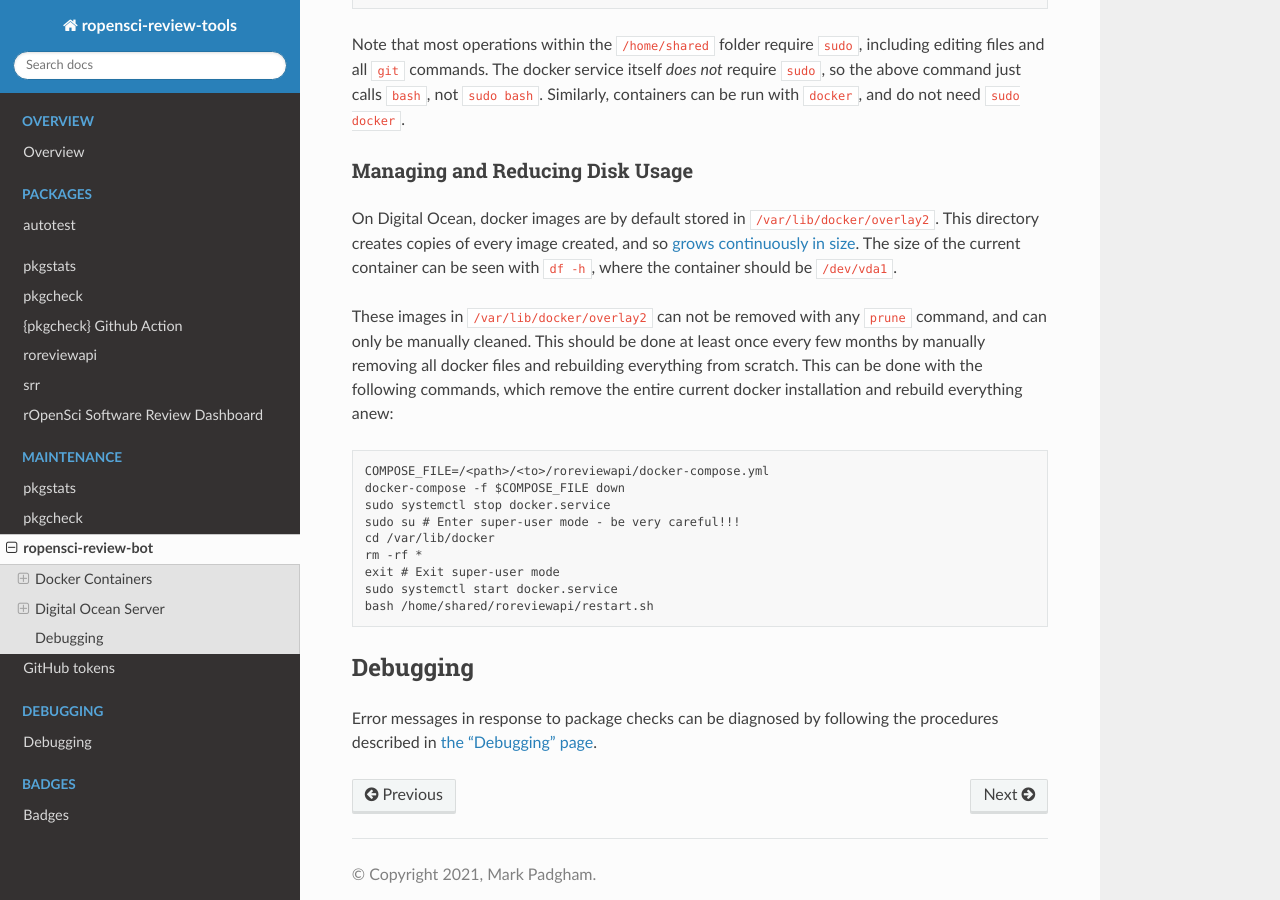
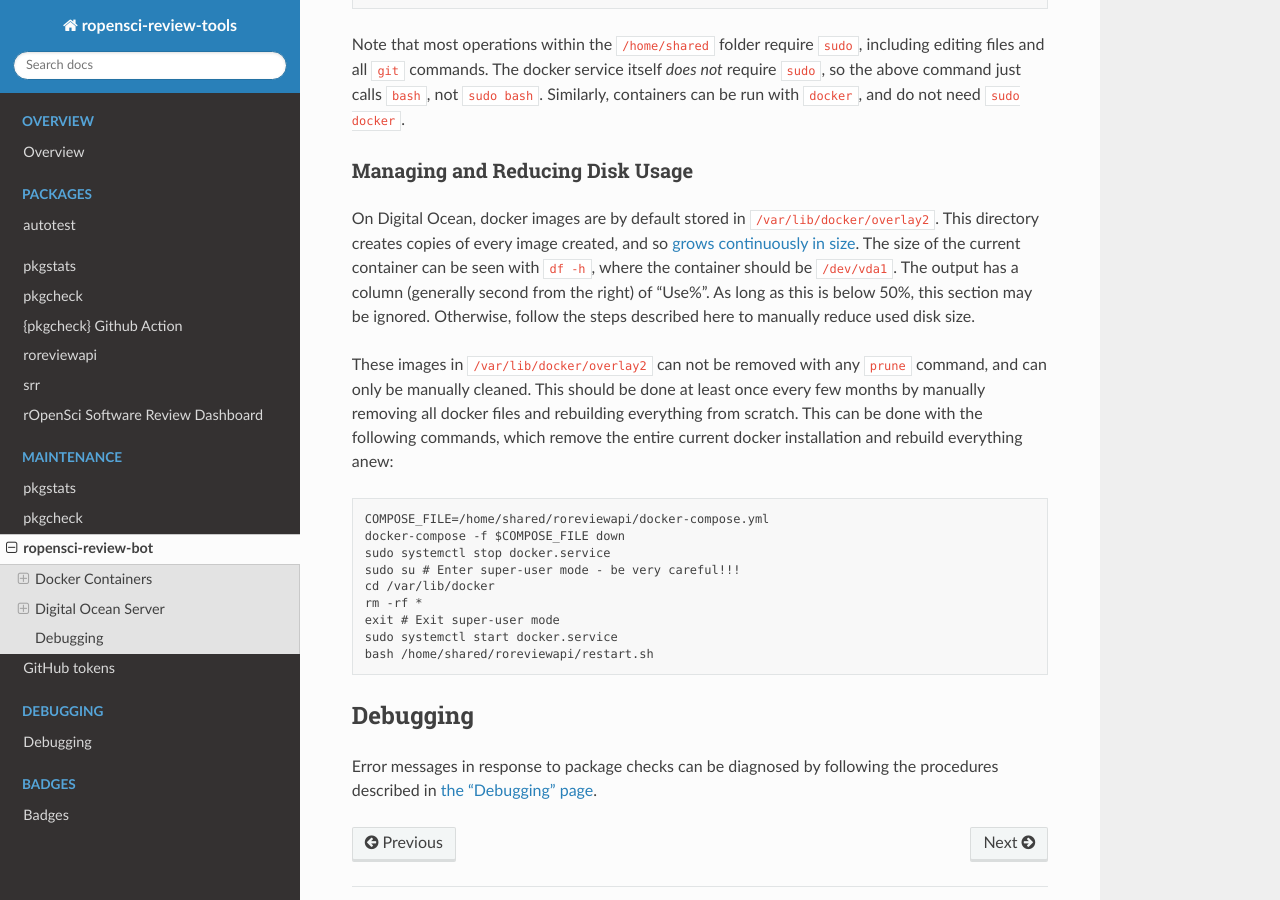
Before and after one commit to ropensci-review-tools/ropensci-review-tools, a Sphinx documentation site: the page built from docs/maintenance/ropensci-review-bot.md, in a window 1280 px wide and 900 px high, scrolled down 1468 px. Built offline with Sphinx 7.4.7 and the Read the Docs theme 2.0.0, drawn with Linux system fonts in a browser that asks for light colours; pages that are not in the unit, such as notebooks, are missing from menus.

Commit message:
update maintenance/bot docs

````diff
--- a/docs/maintenance/ropensci-review-bot.md
+++ b/docs/maintenance/ropensci-review-bot.md
@@ -93,7 +93,9 @@ On Digital Ocean, docker images are by default stored in
 created, and so [grows continuously in
 size](https://forums.docker.com/t/some-way-to-clean-up-identify-contents-of-var-lib-docker-overlay/30604/35).
 The size of the current container can be seen with `df -h`, where the container
-should be `/dev/vda1`.
+should be `/dev/vda1`. The output has a column (generally second from the
+right) of "Use%". As long as this is below 50%, this section may be ignored.
+Otherwise, follow the steps described here to manually reduce used disk size.
 
 These images in `/var/lib/docker/overlay2` can not be removed with any `prune`
 command, and can only be manually cleaned. This should be done at least once
@@ -102,7 +104,7 @@ everything from scratch. This can be done with the following commands, which
 remove the entire current docker installation and rebuild everything anew:
 
 ```
-COMPOSE_FILE=/<path>/<to>/roreviewapi/docker-compose.yml
+COMPOSE_FILE=/home/shared/roreviewapi/docker-compose.yml
 docker-compose -f $COMPOSE_FILE down
 sudo systemctl stop docker.service
 sudo su # Enter super-user mode - be very careful!!!
````
